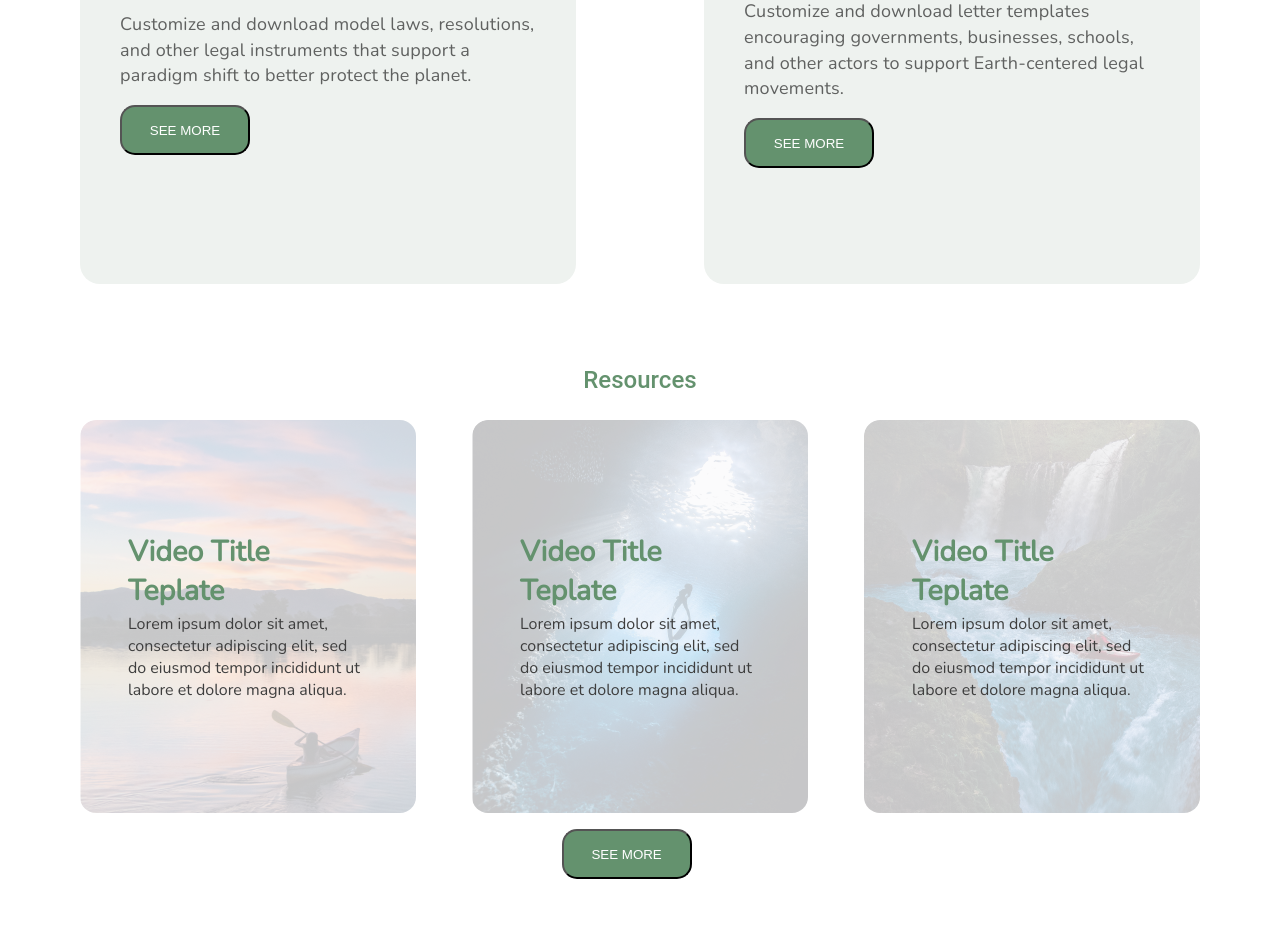
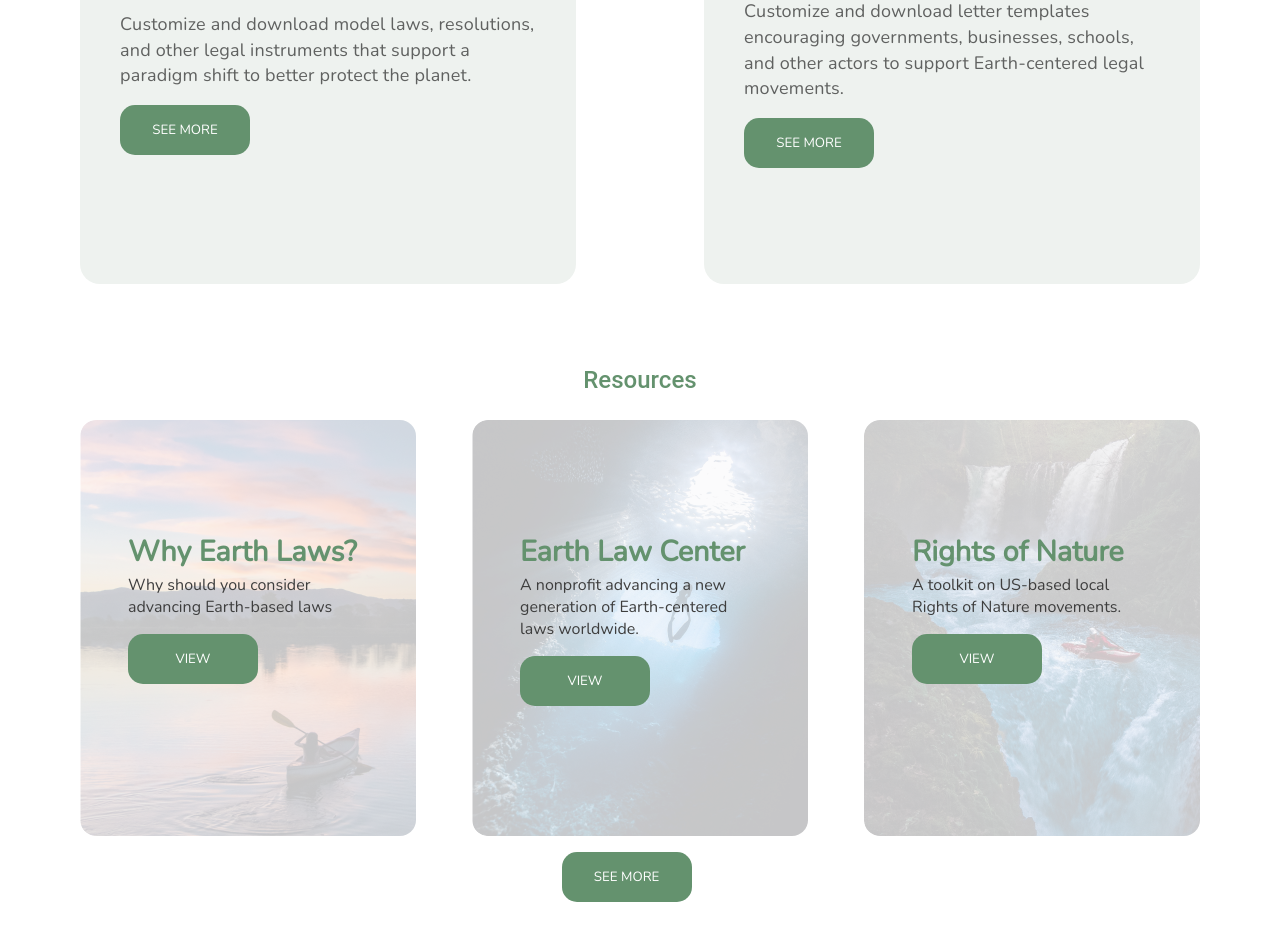
Before and after one commit to cornellh4i/earth-law-center, a React (Create React App) app in the folder client/: page / in a window 1280 px wide. Shown: the part 704-1644 px from the top of the page. Before the commit the page ends 1583 px from the top, so only its background shows below. Built offline with nearby package versions, Linux system fonts and the light colour scheme.

Commit message:
Adding in resources to the resource cards and fixing buttons on landing page

```diff
--- a/client/src/components/Button/Button.css
+++ b/client/src/components/Button/Button.css
@@ -222,30 +222,35 @@
 .seemore-btn {
   background: #64926E;
   color: white;
-  font: Nunito;
+  font-family: 'Nunito';
   border-radius: 15px;
   height: 50px;
   width: 130px;
   margin-top: 16px;
+  border: none;
 }
 
 .seemore-bottom-btn {
   background: #64926E;
   color: white;
-  font: Nunito;
+  font-family: 'Nunito';
   border-radius: 15px;
   height: 50px;
   width: 130px;
   margin-top: 16px;
   margin-left: 43%;
+  box-shadow: none;
+  border: none;
 }
+
 .watch-btn-landing-pg {
   background: #64926E;
   color: white;
-  font: Nunito;
+  font-family: 'Nunito';
   border-radius: 15px;
   height: 50px;
   width: 130px;
   margin-top: 16px;
   margin-left: 16px;
+  border: none;
 }
--- a/client/src/components/ResourceBox/ResourceBox.css
+++ b/client/src/components/ResourceBox/ResourceBox.css
@@ -42,18 +42,21 @@
     background-image: url('../../properties/resource1.png');
     padding: 7rem 3rem;
     border-radius: 1rem;
+    height:12rem;
 }
 
 .thumbnail2 {
     background-image: url('../../properties/resource2.png');
     padding: 7rem 3rem;
     border-radius: 1rem;
+    height:12rem;
 }
 
 .thumbnail3 {
     background-image: url('../../properties/resource3.png');
     padding: 7rem 3rem;
     border-radius: 1rem;
+    height:12rem;
 }
 
 .box-title{
--- a/client/src/components/ResourceBox/ResourceBox.jsx
+++ b/client/src/components/ResourceBox/ResourceBox.jsx
@@ -15,6 +15,7 @@ const ResourceBox = (props) => {
       <div className={props.image}>
         <div className='box-title'>{props.title}</div>
         <div className='box-description'>{props.text}</div>
+        <Button css="seemore-btn" text="VIEW" handleClick={() => {window.open(props.link, "_blank");}}/>
       </div>
   );
 };
--- a/client/src/data/LandingText.js
+++ b/client/src/data/LandingText.js
@@ -4,5 +4,11 @@ const LawsDescription = "Customize and download model laws, resolutions, and oth
 
 const LettersDescription = "Customize and download letter templates encouraging governments, businesses, schools, and other actors to support Earth-centered legal movements."
 
+// Below are the objects of the three resources in the resource boxes.
+const Resource1 = {title: "Why Earth Laws?", description: "Why should you consider advancing Earth-based laws", link:'https://www.youtube.com/watch?v='}
 
-export default {HeaderDescription, LawsDescription, LettersDescription}
+const Resource2 = {title: "Earth Law Center", description: "A nonprofit advancing a new generation of Earth-centered laws worldwide.", link:'https://www.earthlawcenter.org/'}
+
+const Resource3 = {title: "Rights of Nature", description: "A toolkit on US-based local Rights of Nature movements.", link:'https://en.wikipedia.org/wiki/Rights_of_nature'}
+
+export default {HeaderDescription, LawsDescription, LettersDescription, Resource1, Resource2, Resource3}
--- a/client/src/pages/Landing/Landing.css
+++ b/client/src/pages/Landing/Landing.css
@@ -1,4 +1,5 @@
 .content {
   margin-left: 5rem;
   margin-right: 5rem;
+  margin-bottom: 5rem;
 }
--- a/client/src/pages/Landing/Landing.jsx
+++ b/client/src/pages/Landing/Landing.jsx
@@ -8,6 +8,7 @@ import './Landing.css';
 import { Link } from 'react-router-dom'
 import text from '../../data/LandingText.js';
 import Button from '../../components/Button/Button';
+import ResourceData from "../../data/ResourceData";
 
 /** Component for Landing Page */
 const Landing = () => {
@@ -36,19 +37,19 @@ const Landing = () => {
         <Typography pt={10} pb={2} align='center' variant='h5' component='div' sx={{ fontWeight: 500, color: "#64926E" }}>Resources</Typography>
         <Grid container >
           <Grid item sm={12} md={3.6} pt={1}>
-            <ResourceBox title={"Video Title Teplate"} text={"Lorem ipsum dolor sit amet, consectetur adipiscing elit, sed do eiusmod tempor incididunt ut labore et dolore magna aliqua."} image="thumbnail1"></ResourceBox>
+            <ResourceBox title={text.Resource1.title} text={text.Resource1.description} image="thumbnail1" link={text.Resource1.link}></ResourceBox>
           </Grid>
           <Grid item sm={12} md={0.6}></Grid>
           <Grid item sm={12} md={3.6} pt={1}>
-            <ResourceBox title={"Video Title Teplate"} text={"Lorem ipsum dolor sit amet, consectetur adipiscing elit, sed do eiusmod tempor incididunt ut labore et dolore magna aliqua."} image="thumbnail2"></ResourceBox>
+            <ResourceBox title={text.Resource2.title} text={text.Resource2.description} image="thumbnail2" link={text.Resource2.link}></ResourceBox>
           </Grid>
           <Grid item sm={12} md={0.6}></Grid>
           <Grid item sm={12} md={3.6} pt={1}>
-            <ResourceBox title={"Video Title Teplate"} text={"Lorem ipsum dolor sit amet, consectetur adipiscing elit, sed do eiusmod tempor incididunt ut labore et dolore magna aliqua."} image="thumbnail3"></ResourceBox>
+            <ResourceBox title={text.Resource3.title} text={text.Resource3.description} image="thumbnail3" link={text.Resource3.link}></ResourceBox>
           </Grid>
         </Grid>
 
-        <Button text="SEE MORE" css="seemore-bottom-btn" />
+        <Link to="/resources"><Button text="SEE MORE" css="seemore-bottom-btn" /></Link>
       </div>
     </div>
   );
```
